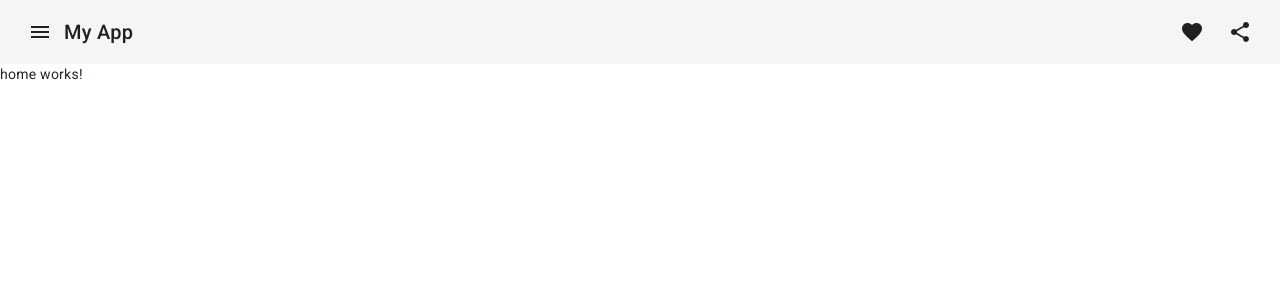
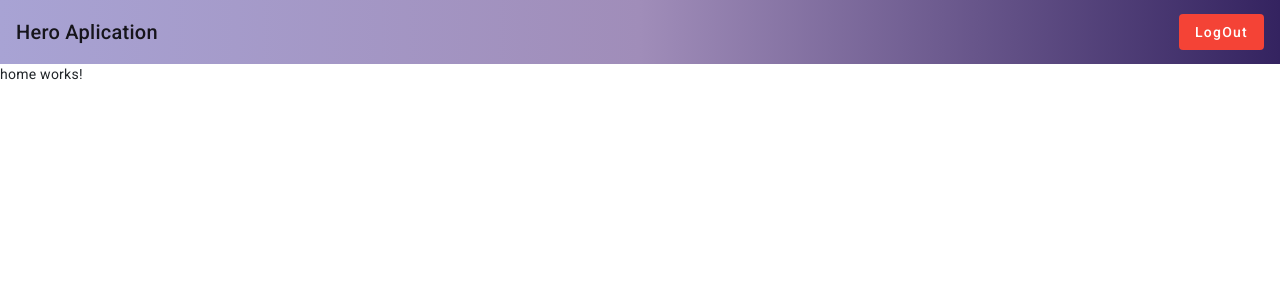
Before and after one commit to JesusOyola/challenge-riu-frontend, an Angular app: page /home in a window 1280 px wide. Shown: the top 300 px of the page. Built offline with nearby package versions, Linux system fonts and the light colour scheme.

Commit message:
feature(home): Apply navbar and set navbar color

```diff
--- a/src/app/shared/navbar/navbar.component.html
+++ b/src/app/shared/navbar/navbar.component.html
@@ -1,25 +1,5 @@
-<mat-toolbar>
-  <button
-    mat-icon-button
-    class="example-icon"
-    aria-label="Example icon-button with menu icon"
-  >
-    <mat-icon>menu</mat-icon>
-  </button>
-  <span>My App</span>
+<mat-toolbar class="navbar">
+  <span>Hero Aplication</span>
   <span class="example-spacer"></span>
-  <button
-    mat-icon-button
-    class="example-icon favorite-icon"
-    aria-label="Example icon-button with heart icon"
-  >
-    <mat-icon>favorite</mat-icon>
-  </button>
-  <button
-    mat-icon-button
-    class="example-icon"
-    aria-label="Example icon-button with share icon"
-  >
-    <mat-icon>share</mat-icon>
-  </button>
+  <button mat-flat-button color="warn">LogOut</button>
 </mat-toolbar>
--- a/src/app/shared/navbar/navbar.component.scss
+++ b/src/app/shared/navbar/navbar.component.scss
@@ -1,3 +1,7 @@
 .example-spacer {
-    flex: 1 1 auto;
-  }
+  flex: 1 1 auto;
+}
+
+.navbar {
+  background: linear-gradient(90deg, #a8a3d4, #a08db9, #342360) !important;
+}
--- a/src/styles.scss
+++ b/src/styles.scss
@@ -1,4 +1,5 @@
 @import "ngx-toastr/toastr";
+
 html,
 body {
   height: 100%;
```
